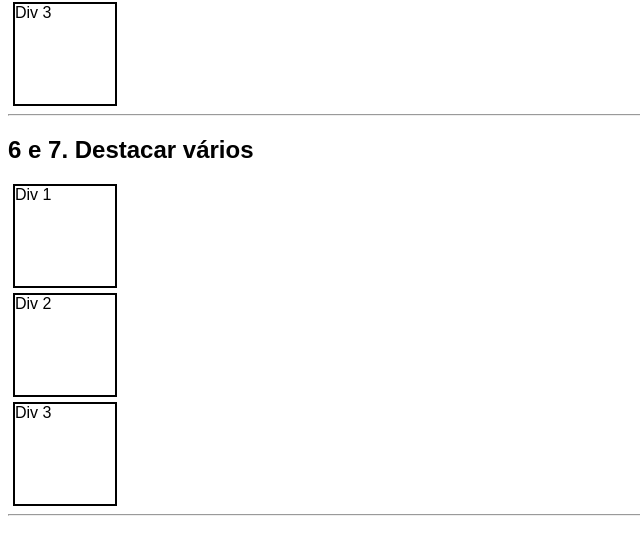
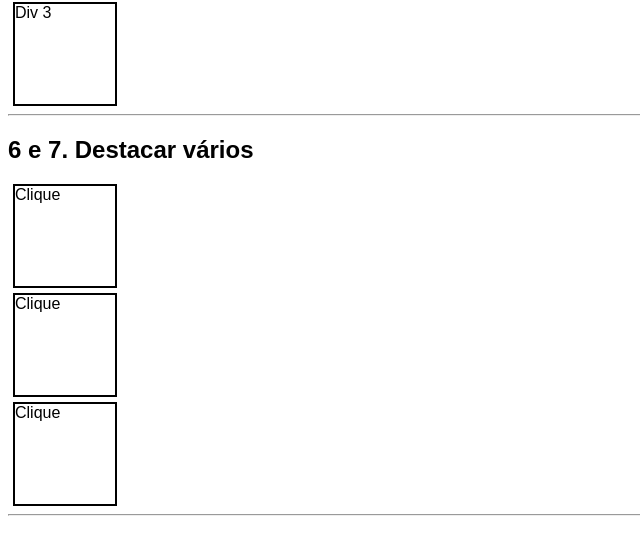
Before and after one commit to lanalessa/JS, a plain HTML site: page 23 - FOREACH/lista22.html in a window 1280 px wide. Shown: the part 1000-1533 px from the top of the page, 0-640 px from the left. Drawn offline with Linux system fonts and the light colour scheme.

Commit message:
Atualizado

```diff
--- a/23 - FOREACH/lista22.html
+++ b/23 - FOREACH/lista22.html
@@ -50,11 +50,12 @@
     <!-- EXERCÍCIO 6 E 7 -->
     <h2>6 e 7. Destacar vários</h2>
 
-    <div class="destaqueBox">Div 1</div>
-    <div class="destaqueBox">Div 2</div>
-    <div class="destaqueBox">Div 3</div>
+    <div class="destaqueBox">Clique</div>
+    <div class="destaqueBox">Clique</div>
+    <div class="destaqueBox">Clique</div>
 
     <hr>
+
 
     <!-- EXERCÍCIO 8 -->
     <h2>8. Seleção única</h2>
--- a/23 - FOREACH/lista22.js
+++ b/23 - FOREACH/lista22.js
@@ -30,9 +30,9 @@
 
 // EXERCÍCIO 3
 
-let box = document.querySelectorAll(".box")
+let boxes = document.querySelectorAll(".box")
 
-box.forEach(function(box){
+boxes.forEach(function(box){
 
     box.addEventListener("click", function(){
         console.log("clicou")
```
